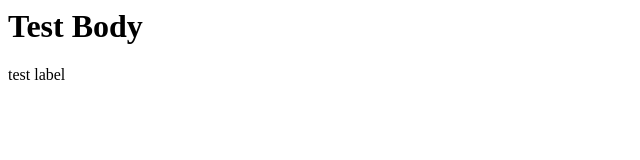
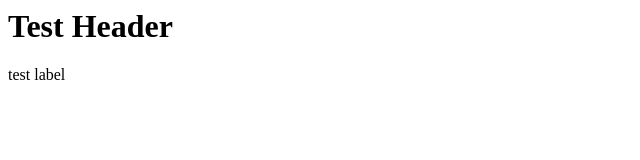
Before and after one commit to obarcelon/samplerepo1, a plain HTML site: page test.html in a window 1280 px wide. Shown: the full height of the page, 0-640 px from the left. Drawn offline with Linux system fonts and the light colour scheme.

Commit message:
change body to header

```diff
--- a/test.html
+++ b/test.html
@@ -1,5 +1,5 @@
 <html>
-<h1>Test Body</h1>
+<h1>Test Header</h1>
 
 <p>test label<p>
 
```
